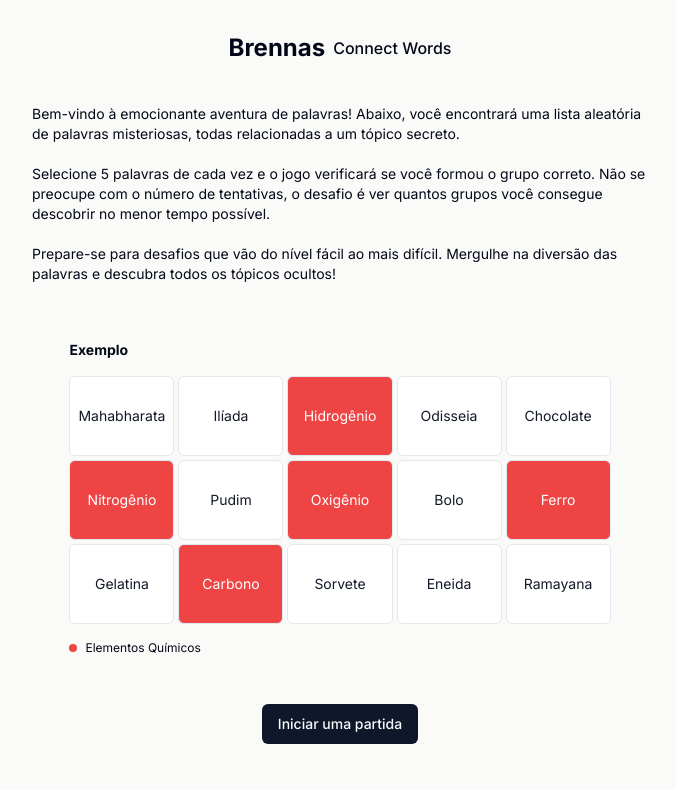
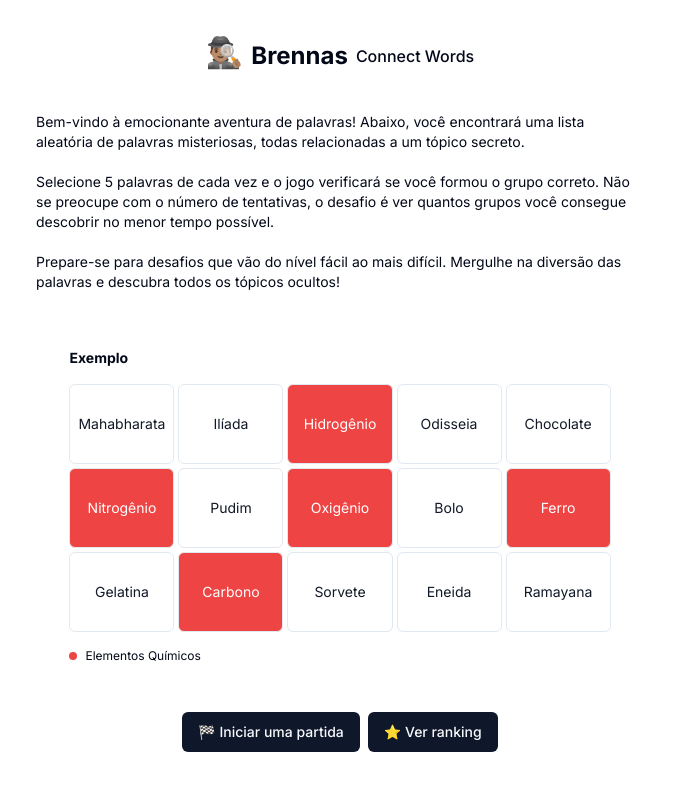
Before and after one commit to washingtonj/connect-words, a Next.js app: page / in a window 1280 px wide. Shown: the top 790 px of the page, without its empty margins (300-976 px from the left). Built offline with nearby package versions, Linux system fonts and the light colour scheme.

Commit message:
page adjustment

```diff
--- a/app/layout.tsx
+++ b/app/layout.tsx
@@ -17,7 +17,7 @@ export default function RootLayout({
 }) {
   return (
     <html lang="en">
-      <body className={`${inter.className} bg-stone-50`}>{children}</body>
+      <body className={`${inter.className} bg-white`}>{children}</body>
       <Analytics />
     </html>
   )
--- a/app/page.tsx
+++ b/app/page.tsx
@@ -5,7 +5,7 @@ import { Logo } from '@/components/ui'
 
 export default function Page() {
   return (
-    <div className="flex flex-col items-center justify-center p-6">
+    <div className="flex flex-col items-center justify-center p-8">
       <Logo />
 
       <span className='lg:w-6/12 text-sm my-10'>
@@ -20,9 +20,14 @@ export default function Page() {
         <GameExample />
       </span>
 
-      <Link className='mt-8' href="/game">
-        <Button>Iniciar uma partida</Button>
-      </Link>
+      <div className='flex gap-2'>
+        <Link className='mt-8' href="/game">
+          <Button>🏁 Iniciar uma partida</Button>
+        </Link>
+        <Link className='mt-8' href="/ranking">
+          <Button>⭐️ Ver ranking</Button>
+        </Link>
+      </div>
     </div>
   )
 }
--- a/app/ranking/page.tsx
+++ b/app/ranking/page.tsx
@@ -1,8 +1,8 @@
-import { Logo, Table, TableBody, TableCaption, TableCell, TableHead, TableHeader, TableRow } from '@/components/ui'
+import { DateTime, Logo, Table, TableBody, TableCaption, TableCell, TableHead, TableHeader, TableRow } from '@/components/ui'
 import { prisma } from '@/lib/prisma'
 import { cache } from 'react'
 
-const REAVALIDATE_TIME = 2 * 60
+const REAVALIDATE_TIME = 1 * 60
 
 export const revalidate = REAVALIDATE_TIME
 
@@ -42,7 +42,7 @@ export default async function Ranking() {
       </span>
 
       <div>
-        <p className="text-sm text-gray-500">Próxima atualização: <b>{date.toLocaleString('pt-BR')}</b></p>
+        <p className="text-sm text-gray-500">Próxima atualização: <b><DateTime date={date} /></b></p>
       </div>
 
       {
--- /dev/null
+++ b/components/ui/datetime.tsx
@@ -0,0 +1,20 @@
+"use client"
+
+import { useRenderCtx } from "@/hooks"
+
+type Props = {
+  date: Date
+  className?: string
+}
+
+export function DateTime(props: Props) {
+  const { isClient } = useRenderCtx()
+
+  if (!isClient) return null
+
+  return (
+    <p className={props.className}>
+      {props.date.toLocaleString('pt-BR')}
+    </p>
+  )
+}
--- a/components/ui/index.ts
+++ b/components/ui/index.ts
@@ -2,3 +2,4 @@ export * from './spinner'
 export * from './button'
 export * from './table'
 export * from './logo'
+export * from './datetime'
--- a/components/ui/logo.tsx
+++ b/components/ui/logo.tsx
@@ -1,10 +1,16 @@
+import Link from 'next/link'
+
 export function Logo() {
   return (
-    <span className='flex flex-col items-center'>
-      <span className="text-center flex items-center mt-2">
-        <h2 className="text-2xl font-bold mr-2">Brennas</h2>
-        <h1 className="text-md font-medium self-center">Connect Words</h1>
-      </span>
+    <span className='flex items-center justify-center'>
+      <p className='text-3xl mr-2'>🕵🏽‍♂️</p>
+
+      <Link href="/">
+        <span className="w-fit text-center flex items-center mt-2 cursor-pointer">
+          <h2 className="text-2xl font-bold mr-2">Brennas</h2>
+          <h1 className="text-md font-medium self-center">Connect Words</h1>
+        </span>
+      </Link>
     </span>
   )
 }
```
